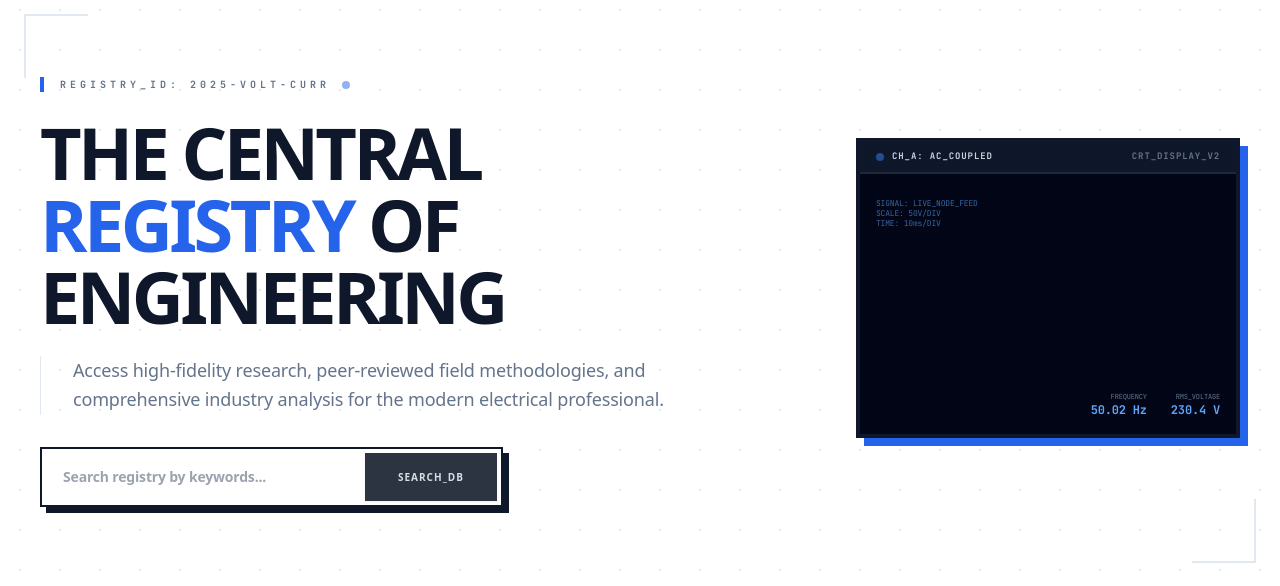
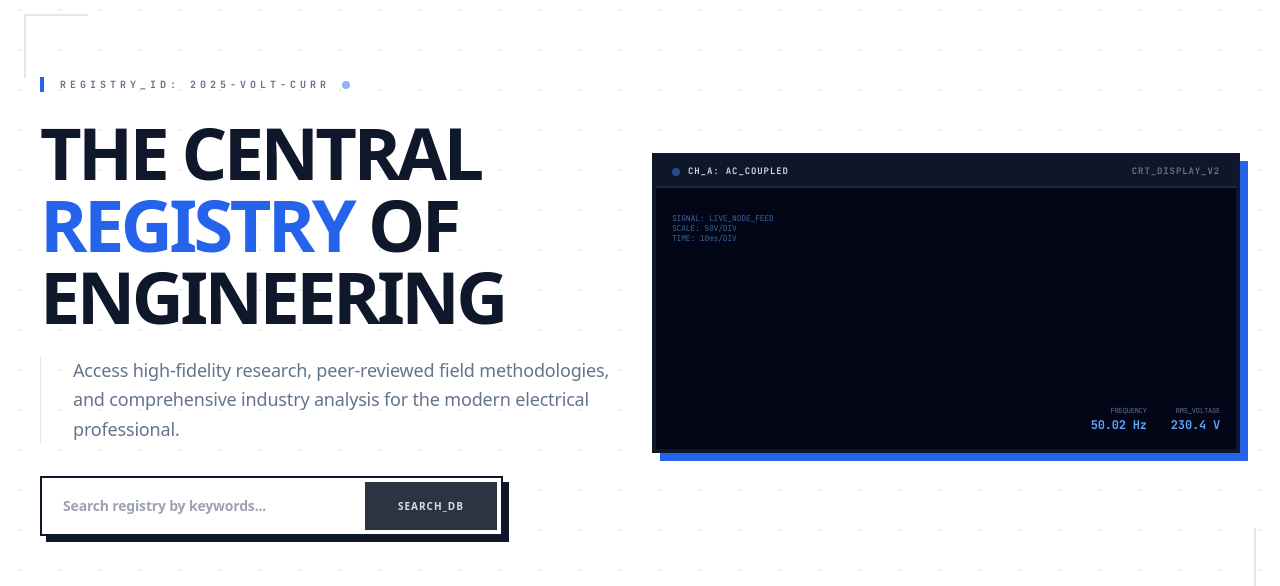
Before and after one commit to Adservx/blog, a website: page index.html in a window 1280 px wide. Shown: the part 122-708 px from the top of the page. Drawn offline with nearby package versions, Linux system fonts and the light colour scheme; a script that the page names is missing.

Commit message:
Refactor layout in hero section; adjust flex properties for improved responsiveness and spacing.

```diff
--- a/index.html
+++ b/index.html
@@ -70,8 +70,8 @@
         <div class="absolute bottom-6 right-6 w-16 h-16 border-b-2 border-r-2 border-slate-200 hidden lg:block"></div>
 
         <div class="max-w-[1400px] mx-auto px-6 sm:px-10 relative">
-            <div class="flex flex-col lg:flex-row items-center gap-12">
-                <div class="lg:w-2/3 text-left">
+            <div class="flex flex-col lg:flex-row items-center gap-6">
+                <div class="lg:w-1/2 text-left">
                     <div class="inline-flex items-center gap-3 border-l-4 border-blue-600 pl-4 mb-6">
                         <span class="text-[10px] font-mono font-black tracking-[0.4em] text-slate-500 uppercase">Registry_ID: 2025-VOLT-CURR</span>
                         <span class="w-2 h-2 rounded-full bg-blue-600 animate-pulse"></span>
@@ -95,7 +95,7 @@
                     </div>
                 </div>
 
-                <div class="lg:w-1/3 hidden lg:block">
+                <div class="lg:w-1/2 hidden lg:block">
                     <div class="border-4 border-slate-900 bg-slate-950 shadow-[8px_8px_0px_0px_rgba(37,99,235,1)] relative overflow-hidden h-[300px] flex flex-col group">
                         <!-- Scope Header -->
                         <div class="bg-slate-900 px-4 py-2 border-b-2 border-slate-800 flex justify-between items-center z-20">
```
